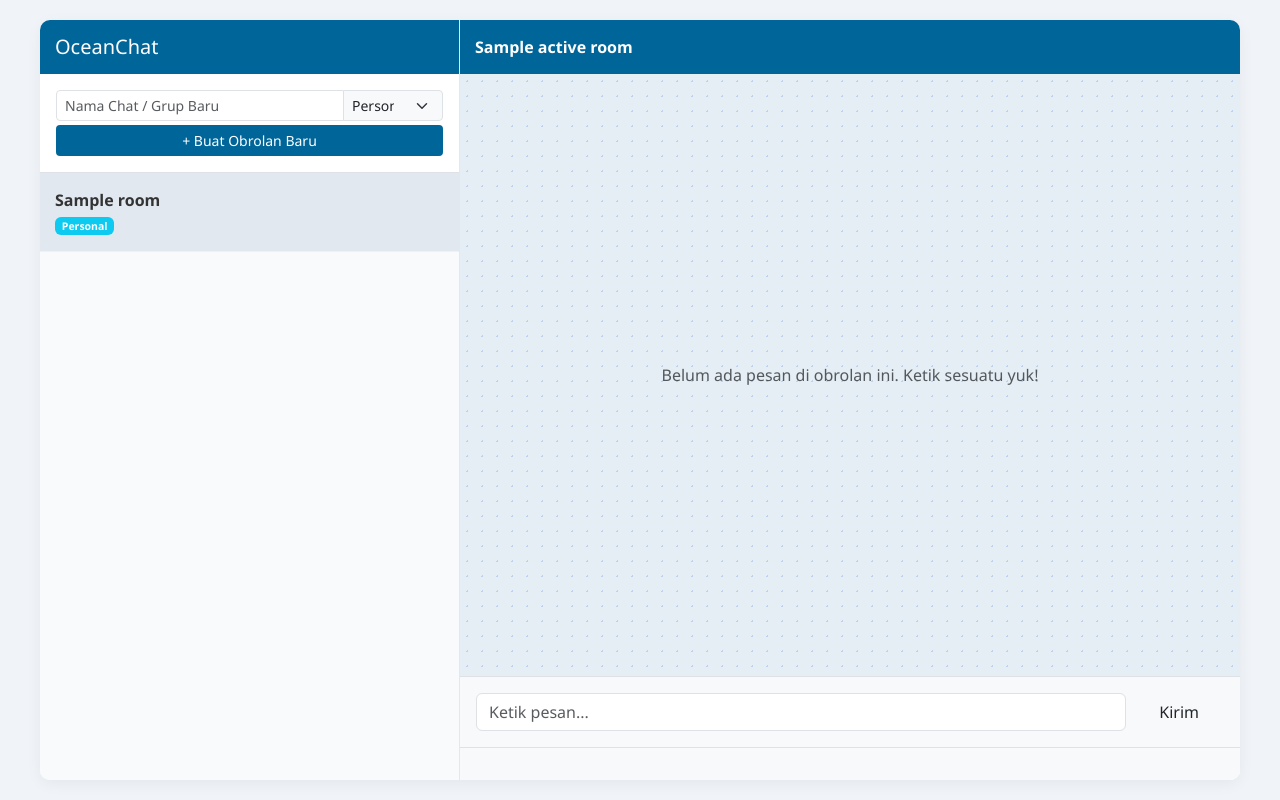
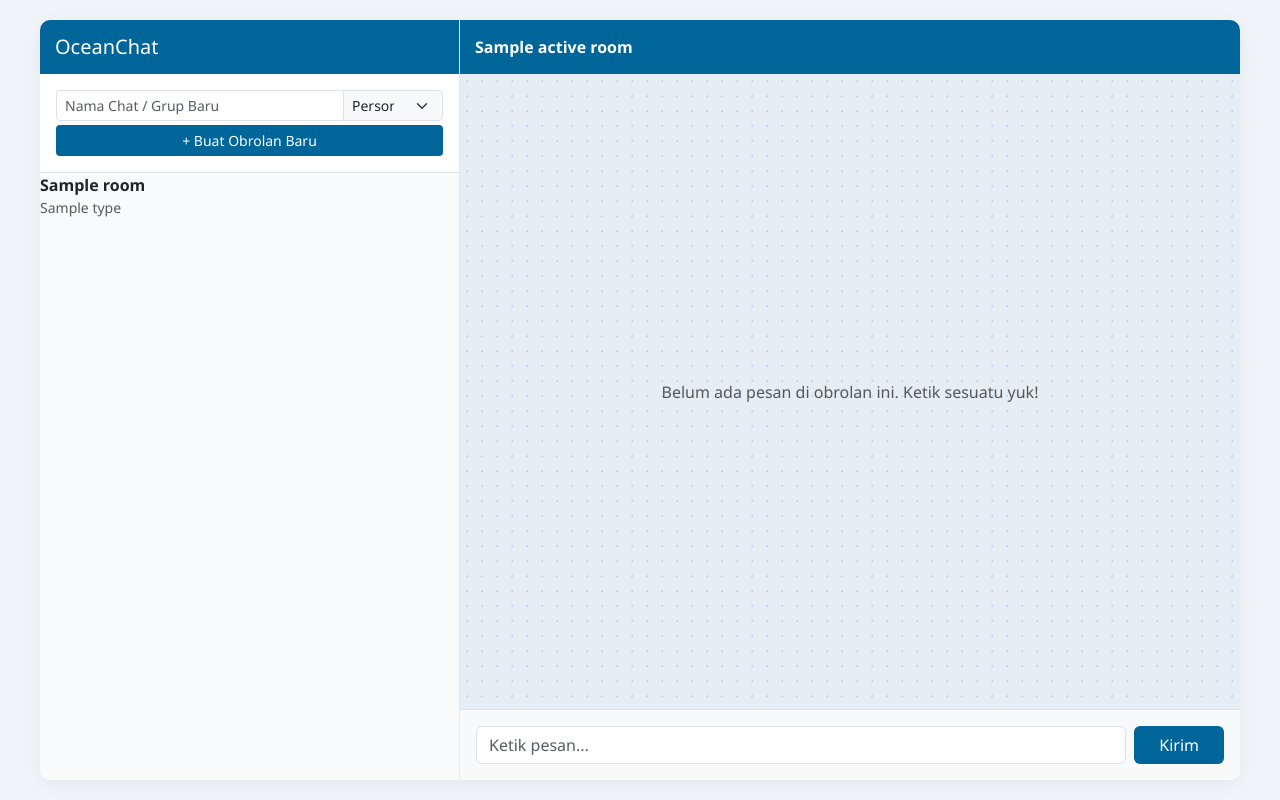
Before and after one commit to Zhephyr00/chat, a Laravel app: template resources/views/chat.blade.php in a window 1280 px wide. Run offline with Laravel 12, Linux system fonts and the light colour scheme; the template is opened without the code that fills it: most values are stand-ins (such as "Sample title", 1, 10 or a date in 2020); some libraries are stand-ins or nearby versions.

Commit message:
Update fitur chat di project

```diff
--- a/resources/views/chat.blade.php
+++ b/resources/views/chat.blade.php
@@ -34,6 +34,7 @@
 <div class="container main-container">
     <div class="chat-app">
 
+        <!-- SIDEBAR KIRI -->
         <div class="sidebar">
             <div class="sidebar-header">
                 <h5 class="mb-0">OceanChat</h5>
@@ -55,25 +56,18 @@
 
             <div class="room-list">
                 @foreach($rooms as $room)
-        <a href="{{ url('/chat?room_id='.$room->id) }}" class="room-item d-flex justify-content-between align-items-center {{ isset($activeRoom) && $activeRoom->id == $room->id ? 'active' : '' }}">
+                    <a href="?room_id={{ $room->id }}" class="list-group-item list-group-item-action d-flex justify-content-between align-items-center">
                         <div>
-                <!-- Logika Pintar Memotong Nama Room Personal -->
-                <strong class="d-block">
-                    @if($room->type == 'personal')
-                        {{ str_replace([' & ', session('user_name')], '', $room->name) }}
-                    @else
-                        {{ $room->name }}
-                    @endif
-                </strong>
-                <small class="text-muted">
-                    @if($room->type == 'group') <span class="badge bg-secondary">Grup</span> @else <span class="badge bg-info text-white">Personal</span> @endif
-                </small>
+                            <strong>{{ $room->name }}</strong>
+                            <small class="text-muted d-block">{{ ucfirst($room->type) }}</small>
                         </div>
+                        <span class="badge bg-danger rounded-pill d-none" id="noti-room-{{ $room->id }}">0</span>
                     </a>
                 @endforeach
             </div>
         </div>
 
+        <!-- CHAT AREA KANAN -->
         <div class="chat-area">
             @if(isset($activeRoom))
                 <div class="chat-header">
@@ -97,26 +91,18 @@
                         <div class="text-center text-muted my-auto">Belum ada pesan di obrolan ini. Ketik sesuatu yuk!</div>
                     @endif
                 </div>
-        <!-- ====== TAMBAHKAN BOX INPUT PESAN DI SINI (TEPAT DI BAWAH CHAT-BODY) ====== -->
+
+                <!-- BOX INPUT PESAN -->
                 <div class="p-3 bg-light border-top chat-input-bar">
                     <form action="{{ url('/send-message') }}" method="POST" class="d-flex align-items-center gap-2" id="chatForm">
                         @csrf
-                <!-- Simpan room_id secara tersembunyi agar Laravel tahu pesan ini dikirim ke mana -->
                         <input type="hidden" name="room_id" value="{{ $activeRoom->id }}">
-
-                <!-- Inputan Teks Pesan -->
-                <input type="text" name="message_content" class="form-control form-control-chat" id="messageInput" placeholder="Ketik pesan..." required autocomplete="off">
-
-                <!-- Tombol Kirim Biru -->
-                <button type="submit" class="btn btn-chat-submit px-4" id="sendButton">Kirim</button>
+                        <input type="text" name="message_content" class="form-control" id="messageInput" placeholder="Ketik pesan..." required autocomplete="off">
+                        <button type="submit" class="btn text-white px-4" style="background-color: #006699;">Kirim</button>
                     </form>
                 </div>
-        <!-- ========================================================================= -->
-
-        <div class="p-3 bg-light border-top">
-            </div>
             @else
-        <div class="my-auto text-center text-muted">
+                <div class="my-auto text-center text-muted w-100">
                     <h3>Selamat Datang di OceanChat</h3>
                     <p>Silakan buat obrolan baru di sebelah kiri atau pilih obrolan yang sudah ada.</p>
                 </div>
@@ -138,7 +124,7 @@
     window.Echo = new Echo({
         broadcaster: 'reverb',
         key: '1xvws4oufna5txd14upl',
-    wsHost: '10.64.153.230', // <-- GANTI DENGAN IP LAPTOP KAMU YANG MUNCUL DI IPCONFIG 👍
+        wsHost: '10.64.153.230',
         wsPort: 8080,
         forceTLS: false,
         enabledTransports: ['ws', 'wss'],
@@ -147,22 +133,16 @@
 
 @if(isset($activeRoom))
 <script>
-    // Pastikan channel sudah mengarah ke 'chat.' publik
     window.Echo.channel('chat.' + '{{ $activeRoom->id }}')
         .listen('.MessageSent', (e) => {
             console.log("Sinyal masuk sukses ditangkap!", e);
 
-            // 1. INI DIA YANG KETINGGALAN! Mendefinisikan sessionUser agar JavaScript tidak crash
             var sessionUser = "{{ session('user_name') }}";
-
-            // 2. Sekarang pengecekan ini akan berjalan lancar tanpa error
             var isSend = (sessionUser === e.message.sender_name) ? 'msg-send' : 'msg-receive';
 
-            // Ambil waktu jam menit saat ini
             var now = new Date();
             var timeStr = String(now.getHours()).padStart(2, '0') + ':' + String(now.getMinutes()).padStart(2, '0');
 
-            // Susun template bubble chat
             var newBubble = `
                 <div class="msg-box ${isSend}">
                     <strong style="font-size: 11px; color: #006699; display: block; margin-bottom: 2px;">${e.message.sender_name}</strong>
@@ -173,12 +153,10 @@
 
             var chatBodyElement = document.getElementById("chatBody");
             if(chatBodyElement) {
-                // Hapus teks bawaan jika obrolan masih kosong
                 if(chatBodyElement.innerHTML.includes('Belum ada pesan')) {
                     chatBodyElement.innerHTML = '';
                 }
 
-                // Cetak pesan secara instan ke layar
                 chatBodyElement.insertAdjacentHTML('beforeend', newBubble);
                 chatBodyElement.scrollTop = chatBodyElement.scrollHeight;
             }
```
Also changed, not shown: app/Events/MessageSent.php (+15 -9 lines), app/Http/Controllers/MessageController.php (+24 -10 lines). Lines whose indentation alone changed are shown as unchanged.
